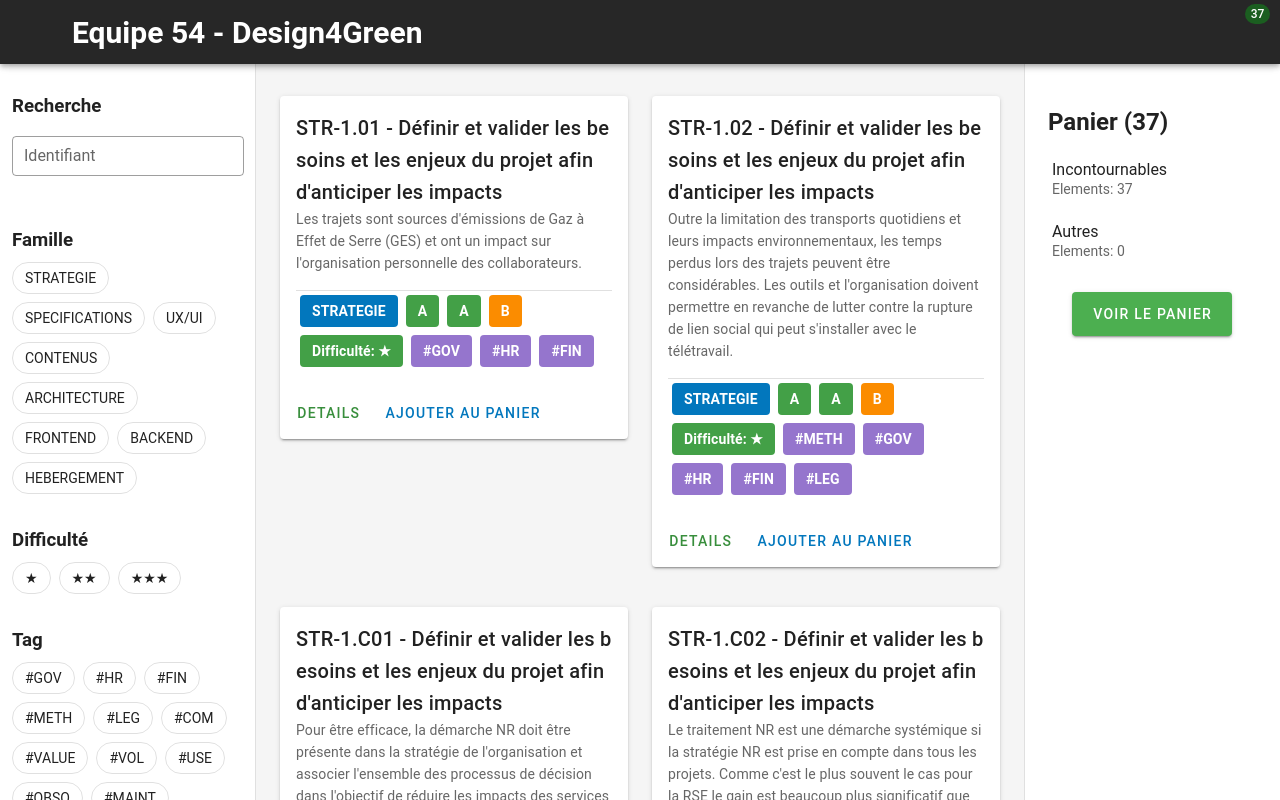
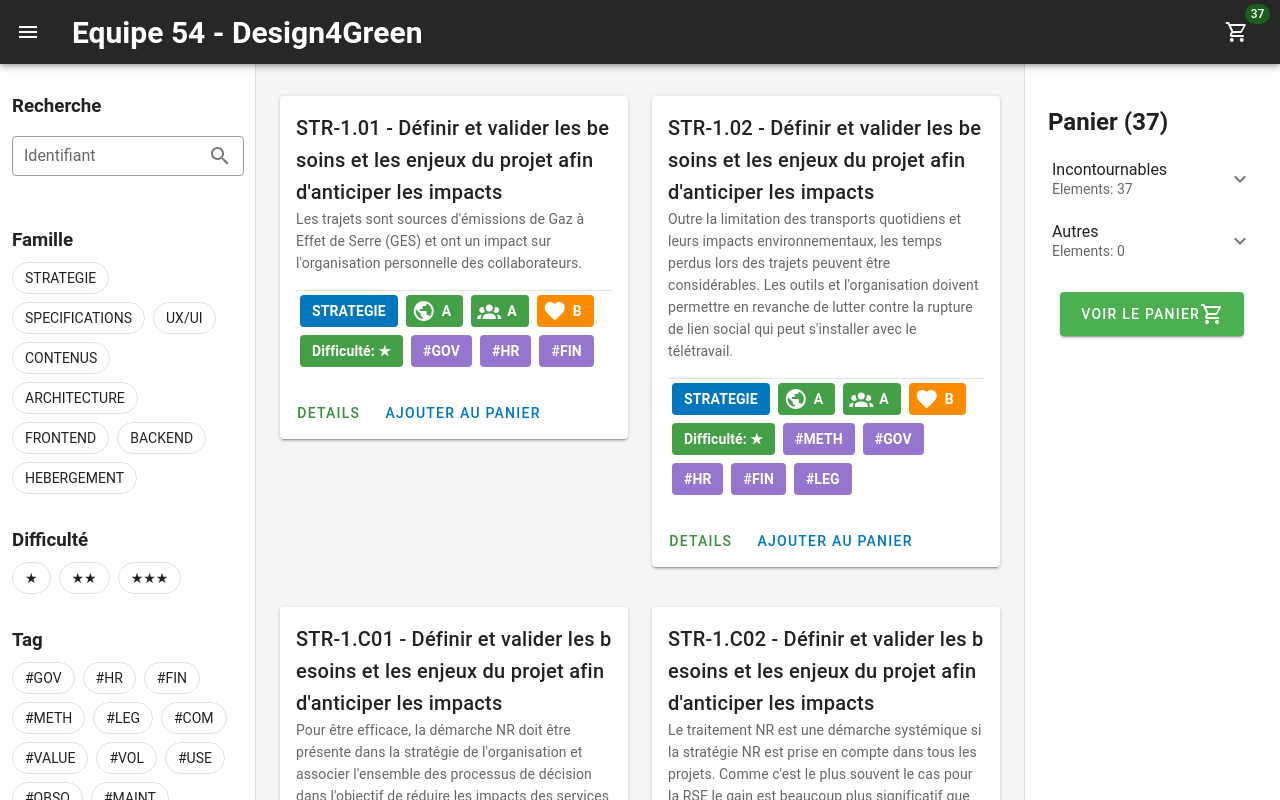
Before and after one commit to ewannpv/DesAnes4Green, a Vue app: page / in a window 1280 px wide. Shown: the top 800 px of the page. Built offline with nearby package versions, Linux system fonts and the light colour scheme.

Commit message:
Fixes  icon

```diff
--- a/public/index.html
+++ b/public/index.html
@@ -16,8 +16,7 @@
       href="https://fonts.googleapis.com/css?family=Roboto:100,300,400,500,700,900&display=swap"
     />
     <link
-      rel="preload"
-      as="style"
+      rel="stylesheet"
       href="https://cdn.jsdelivr.net/npm/@mdi/font@latest/css/materialdesignicons.min.css"
     />
   </head>
--- a/src/components/TopNavBar.vue
+++ b/src/components/TopNavBar.vue
@@ -8,7 +8,7 @@
   >
     <v-app-bar-nav-icon
       @click.stop="updateSearchDrawer"
-      aria-label="Open Side Pannel"
+      alabel="Open Side Pannel"
     ></v-app-bar-nav-icon>
     <v-toolbar-title>
       <h2>Equipe 54 - Design4Green</h2>
```
